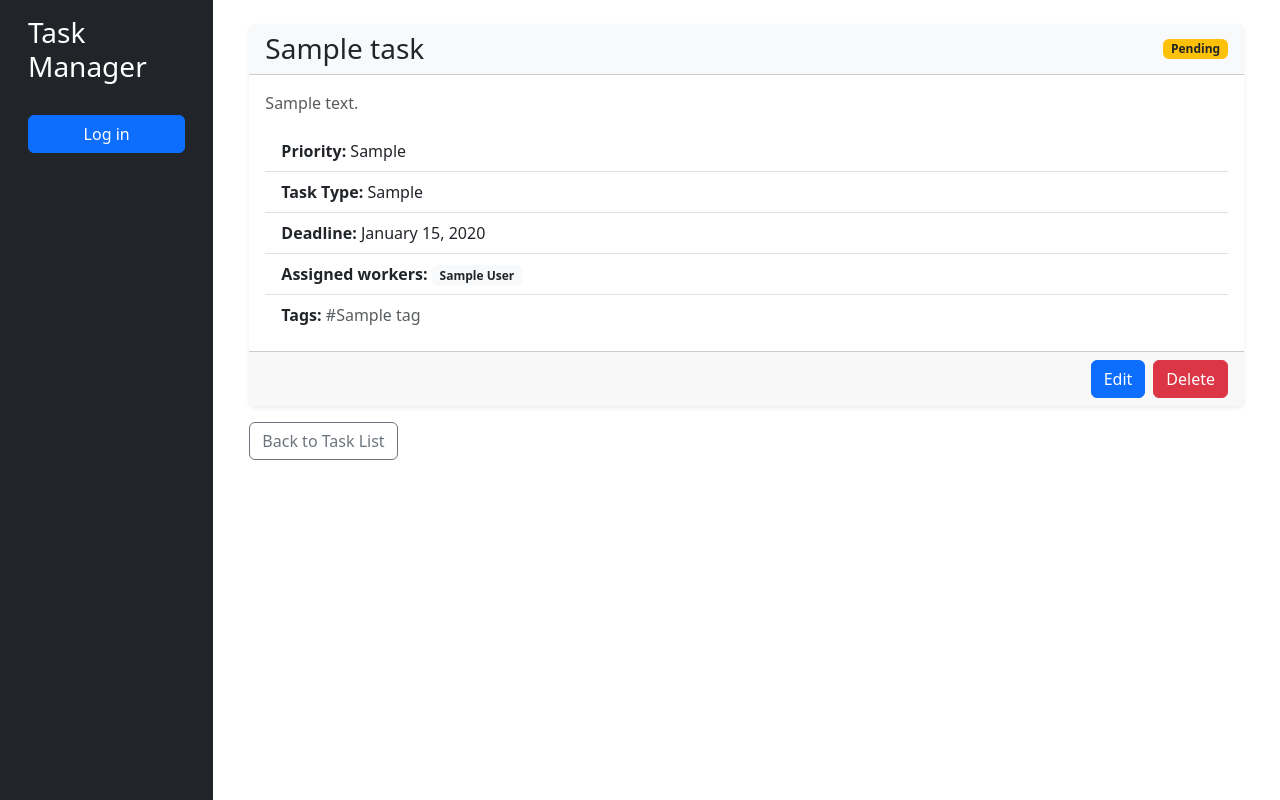
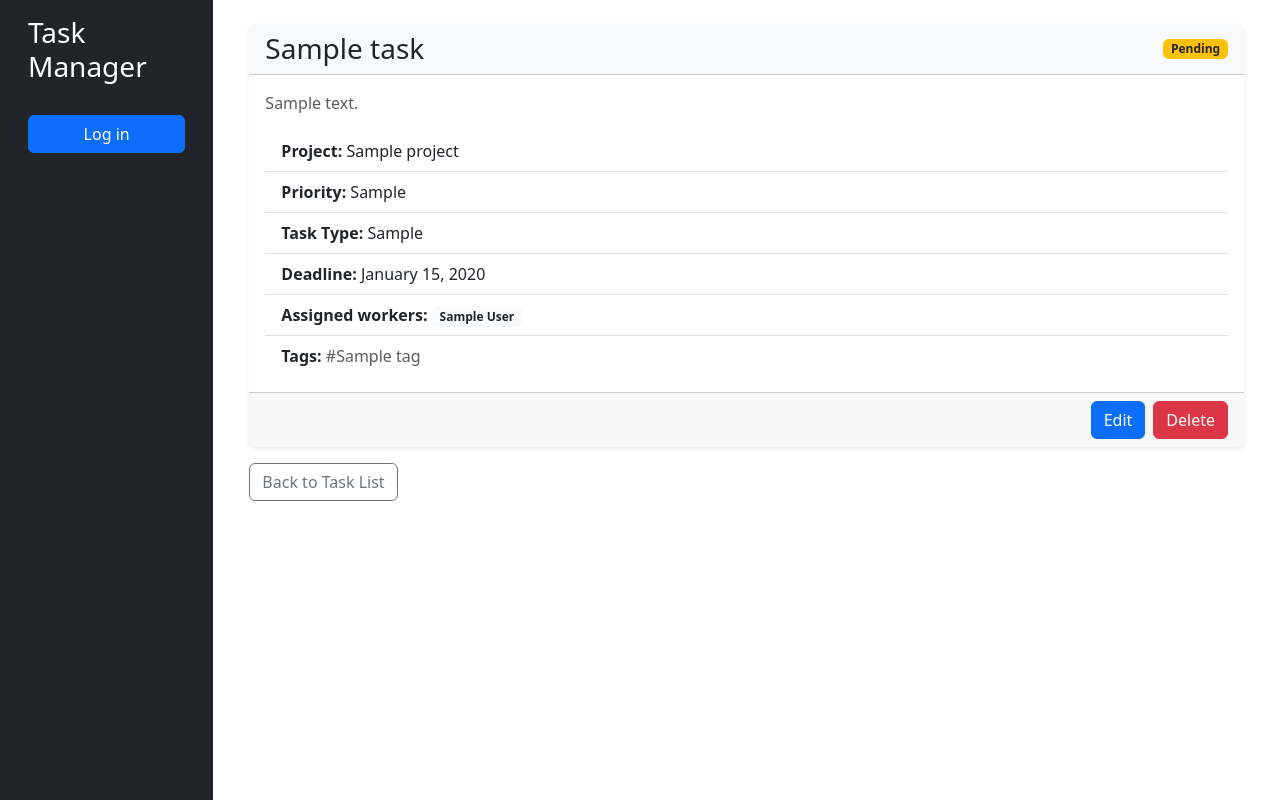
Before and after one commit to omerlenko/it-task-manager, a Django app: template templates/task_manager/task_detail.html in a window 1280 px wide. Run offline with Django 5.2, Linux system fonts and the light colour scheme; the template is opened without the code that fills it: most values are stand-ins (such as "Sample title", 1, 10 or a date in 2020).

Commit message:
add project name to the task detail page

```diff
--- a/templates/task_manager/task_detail.html
+++ b/templates/task_manager/task_detail.html
@@ -13,6 +13,7 @@
       <div class="card-body">
         <p class="text-muted">{{ task.description }}</p>
         <ul class="list-group list-group-flush">
+          <li class="list-group-item"><strong>Project:</strong> {{ task.project }}</li>
           <li class="list-group-item"><strong>Priority:</strong> {{ task.get_priority_display }}</li>
           <li class="list-group-item"><strong>Task Type:</strong> {{ task.task_type }}</li>
           <li class="list-group-item"><strong>Deadline:</strong> {{ task.deadline|date:"F j, Y" }}</li>
```
